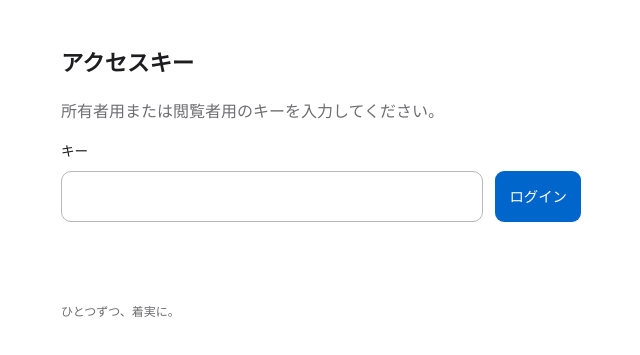
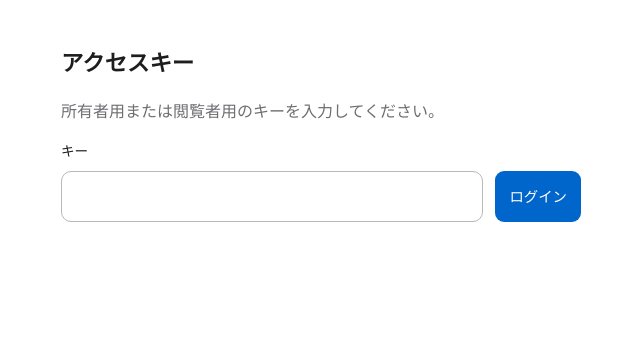
Before and after one commit to supurazako/todo, a plain HTML site: page static/index.html in a window 1280 px wide. Shown: the part 159-514 px from the top of the page, without its empty margins (182-822 px from the left). Drawn offline with Linux system fonts and the light colour scheme; no server answers.

Commit message:
Remove footer tagline

```diff
--- a/static/index.html
+++ b/static/index.html
@@ -4,4 +4,4 @@
 <p id="message" role="status" aria-live="polite"></p>
 <section id="login"><h2>アクセスキー</h2><p class="muted">所有者用または閲覧者用のキーを入力してください。</p><form id="loginForm"><label for="key">キー</label><div class="inputrow"><input id="key" type="password" autocomplete="current-password" required maxlength="1024"><button class="primary">ログイン</button></div></form></section>
 <section id="workspace" hidden><p id="role" class="muted"></p><form id="addForm" hidden><label for="task">新しいTODO</label><div class="inputrow"><input id="task" placeholder="次にすること" maxlength="500" required><button class="primary">追加</button></div></form><nav aria-label="表示するTODO"><button id="openTab" aria-pressed="true">未完了</button><button id="doneTab" aria-pressed="false">完了済み</button></nav><ul id="list"></ul><p id="empty" class="muted" hidden>ここにはまだTODOがありません。</p></section>
-<footer>ひとつずつ、着実に。</footer></main></body></html>
+</main></body></html>
```
